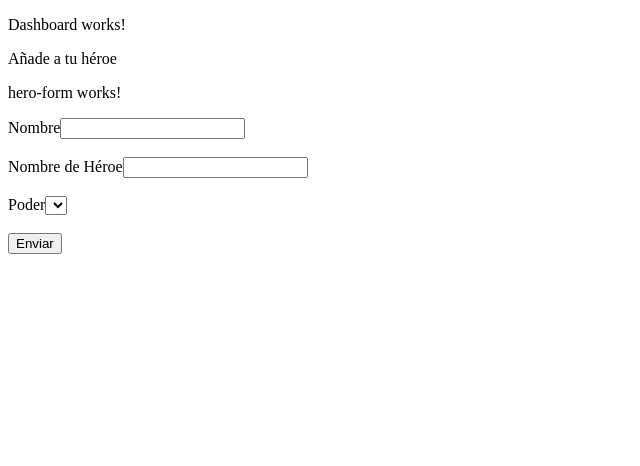
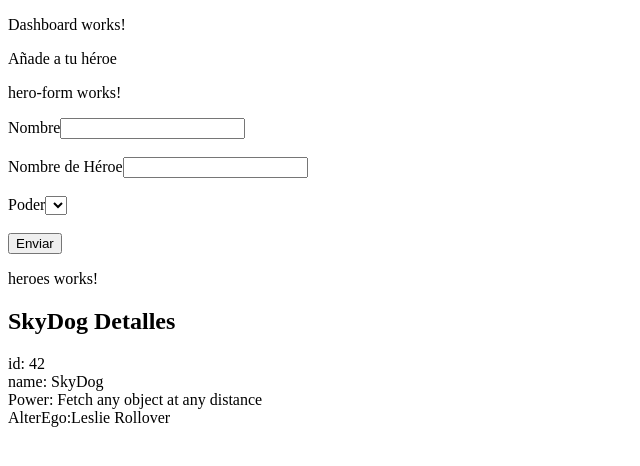
Before and after one commit to andriusmw/heroform2, an Angular app: page / in a window 1280 px wide. Shown: the top 466 px of the page, without its empty margins (0-640 px from the left). Built offline with nearby package versions, Linux system fonts and the light colour scheme.

Commit message:
heroe por defecto SE MUESTRA

```diff
--- a/src/app/app.component.html
+++ b/src/app/app.component.html
@@ -3,3 +3,5 @@
 <p>Añade a tu héroe</p>
 
 <app-hero-form></app-hero-form>
+
+<app-heroes></app-heroes>
--- a/src/app/app.component.ts
+++ b/src/app/app.component.ts
@@ -1,4 +1,5 @@
 import { Component } from '@angular/core';
+
 
 @Component({
   selector: 'app-root',
--- a/src/app/app.module.ts
+++ b/src/app/app.module.ts
@@ -1,16 +1,17 @@
 import { NgModule } from '@angular/core';
 import { BrowserModule } from '@angular/platform-browser';
+import { FormsModule } from '@angular/forms';
 
 import { AppRoutingModule } from './app-routing.module';
 import { AppComponent } from './app.component';
-import { HeroFormComponent } from './hero-form/hero-form.component';
-import { HeroesComponent } from './heroes/heroes.component';
+import { HeroFormComponent } from './hero-form/hero-form.component'; //añadido para no dar fallo en app.component.html
+import { HeroesComponent } from './heroes/heroes.component'; //añadido para no dar fallo en app.component.html
 
 @NgModule({
   declarations: [
     AppComponent,
-    HeroFormComponent,
-    HeroesComponent
+    HeroFormComponent, //añadido para no dar fallo en app.component.html
+    HeroesComponent //añadido para no dar fallo en app.component.html
   ],
   imports: [
     BrowserModule,
--- a/src/app/heroes/heroes.component.html
+++ b/src/app/heroes/heroes.component.html
@@ -1 +1,7 @@
 <p>heroes works!</p>
+
+<h2>{{hero.name}} Detalles</h2>
+<div><span>id: </span>{{hero.id}}</div>
+<div><span>name: </span>{{hero.name}}</div>
+<div><span>Power: </span>{{hero.power}}</div>
+<div><span>AlterEgo:</span>{{hero.alterEgo}}</div>
```
